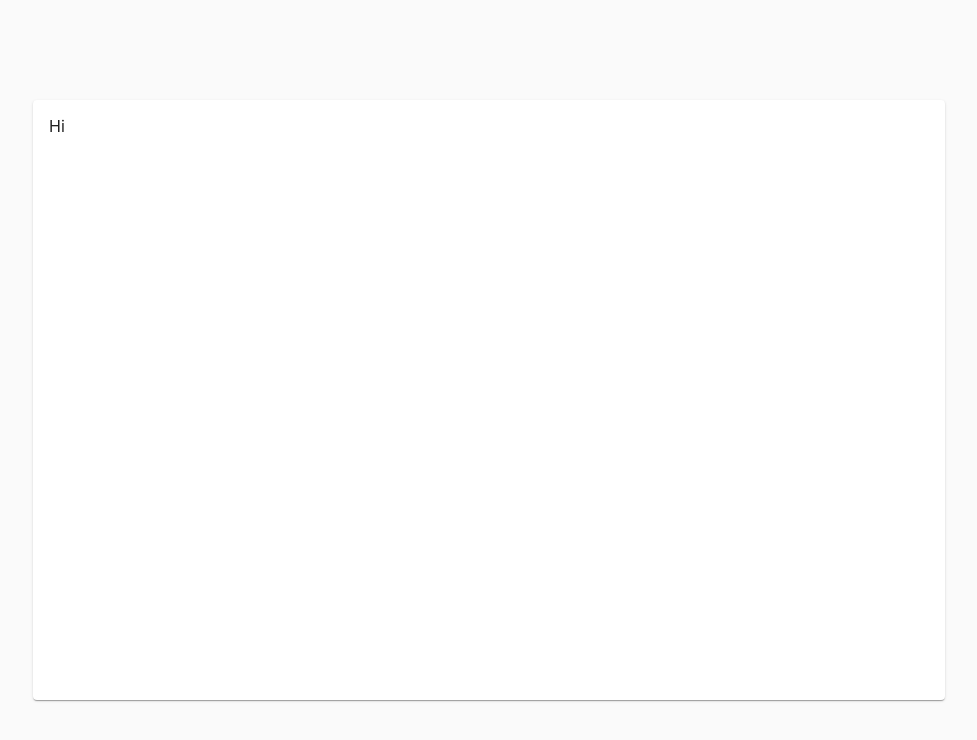
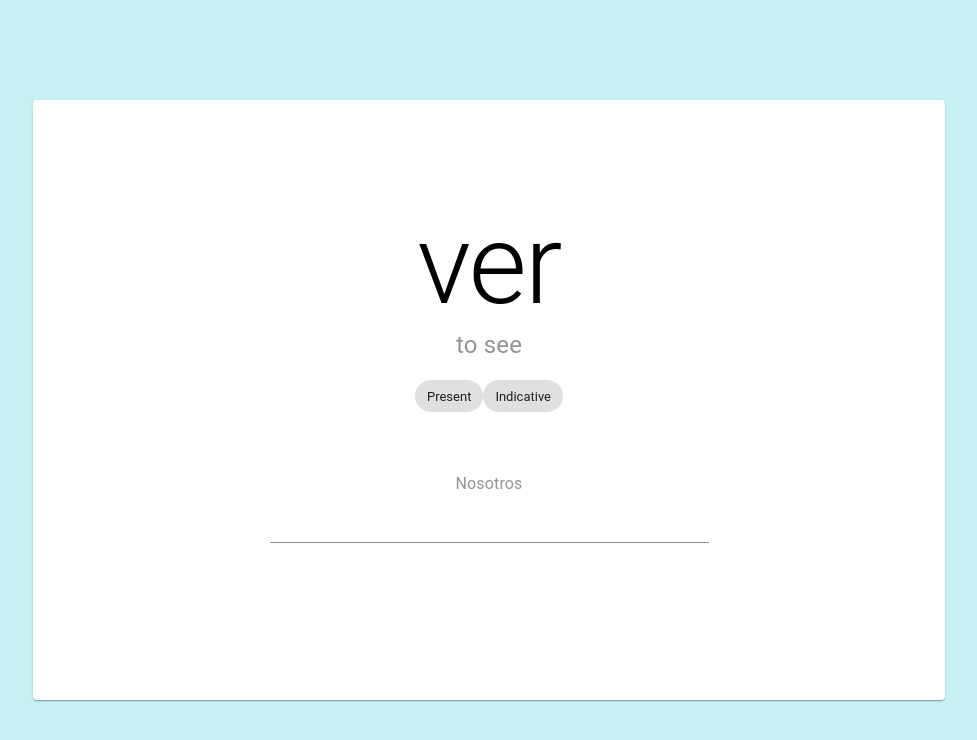
Before and after one commit to nickincardone/conjugator, a React (Create React App) app: page / in a window 1280 px wide. Shown: the top 740 px of the page, without its empty margins (151-1128 px from the left). Built offline with nearby package versions, Linux system fonts and the light colour scheme.

Commit message:
styled up main page

```diff
--- a/public/index.html
+++ b/public/index.html
@@ -24,7 +24,9 @@
       work correctly both with client-side routing and a non-root public URL.
       Learn how to configure a non-root public URL by running `npm run build`.
     -->
-    <link rel="stylesheet" href="https://fonts.googleapis.com/css?family=Roboto:300,400,500,700&display=swap" />
+<!--    <link rel="stylesheet" href="https://fonts.googleapis.com/css?family=Roboto:300,400,500,700&display=swap" />-->
+    <link href="https://fonts.googleapis.com/css2?family=Sen:wght@400;700&display=swap" rel="stylesheet">
+    <link href="https://fonts.googleapis.com/css2?family=Open+Sans:wght@300;400;700&display=swap" rel="stylesheet">
 
     <title>PorOPara</title>
   </head>
--- a/src/App.css
+++ /dev/null
@@ -1,61 +0,0 @@
-.App {
-  text-align: center;
-}
-
-.App-logo {
-  height: 40vmin;
-  pointer-events: none;
-}
-
-@media (prefers-reduced-motion: no-preference) {
-  .App-logo {
-    animation: App-logo-spin infinite 20s linear;
-  }
-}
-
-.App-header {
-  background-color: #282c34;
-  min-height: 100vh;
-  display: flex;
-  flex-direction: column;
-  align-items: center;
-  justify-content: center;
-  font-size: calc(10px + 2vmin);
-  color: white;
-}
-
-.App-link {
-  color: #61dafb;
-}
-
-@keyframes App-logo-spin {
-  from {
-    transform: rotate(0deg);
-  }
-  to {
-    transform: rotate(360deg);
-  }
-}
-
-html, body {
-  margin: 0;
-  height: 100%;
-  background-color: #fafafa;;
-}
-
-#root {
-  height: 100%;
-}
-
-.nji-main {
-  height: 100%;
-}
-
-.center-grid {
-  height: 100%;
-  justify-content: center;
-}
-
-.nji-main-card {
-  min-height: 600px;
-}
--- a/src/App.js
+++ b/src/App.js
@@ -1,28 +1,66 @@
 import React from 'react';
 import {createMuiTheme, MuiThemeProvider} from '@material-ui/core/styles';
-import './App.css';
+import './App.scss';
 import Container from "@material-ui/core/Container";
 import Card from "@material-ui/core/Card";
 import CardContent from "@material-ui/core/CardContent";
 import Grid from "@material-ui/core/Grid";
+import Typography from "@material-ui/core/Typography";
+import TextField from "@material-ui/core/TextField";
+import Box from "@material-ui/core/Box";
+import Chip from "@material-ui/core/Chip";
 
-function App() {
-    const palette = {
+class App extends React.Component {
+    palette = {
         palette: {
             primary: {main: '#ffffff', contrastText: '#212121'},
             secondary: {main: '#80CBC4'}
         }
     };
-    const themeName = 'White Monte Carlo Little Penguin';
-    const theme = createMuiTheme(palette, themeName);
+    themeName = 'White Monte Carlo Little Penguin';
+    theme = createMuiTheme(this.palette, this.themeName);
 
+    render() {
         return (
-        <MuiThemeProvider theme={theme}>
+            <MuiThemeProvider theme={this.theme}>
                 <Container maxWidth="md" className="nji-main">
                     <Grid container className="center-grid" direction="column">
                         <Grid item>
                             <Card className="nji-main-card">
-                            <CardContent>Hi</CardContent>
+                                <CardContent>
+                                    <div className="nji-main-top">
+                                        <Box
+                                            display={'flex'}
+                                            flexDirection={'column'}
+                                            alignItems={'center'}
+                                            justifyContent={'center'}
+                                            minHeight={360}
+                                            color={'common.black'}
+                                            textAlign={'center'}
+                                        >
+                                            <Typography variant="h1">ver</Typography>
+                                            <Typography variant="h4">to see</Typography>
+                                            <div className="nji-main-chips">
+                                                <Chip label="Present" />
+                                                <Chip label="Indicative" />
+                                            </div>
+                                        </Box>
+                                    </div>
+                                    <div className="nji-main-bottom">
+                                        <Box
+                                            display={'flex'}
+                                            flexDirection={'column'}
+                                            alignItems={'center'}
+                                            justifyContent={'center'}
+                                            color={'common.black'}
+                                            textAlign={'center'}
+                                        >
+                                            <Typography variant="h1">
+                                                <TextField id="standard-basic" label="Nosotros" autoFocus={true}/>
+                                            </Typography>
+                                        </Box>
+                                    </div>
+                                </CardContent>
                             </Card>
                         </Grid>
                     </Grid>
@@ -30,5 +68,6 @@ function App() {
             </MuiThemeProvider>
         );
     }
+}
 
 export default App;
--- /dev/null
+++ b/src/App.scss
@@ -0,0 +1,73 @@
+html, body {
+  margin: 0;
+  height: 100%;
+  background-color: #c8f1f5;;
+}
+
+#root {
+  height: 100%;
+}
+
+.nji-main {
+  height: 100%;
+}
+
+.center-grid {
+  height: 100%;
+  justify-content: center;
+}
+
+.nji-main-card {
+  font-family: 'Sen', 'Open Sans', sans-serif;
+  min-height: 600px;
+
+  .MuiCardContent-root {
+    min-height: 560px;
+
+    .nji-main-top {
+      h1 {
+        font-size: 7em;
+        margin-top: 20px;
+      }
+      h4 {
+        color: #949494;
+        font-size: 1.5em;
+      }
+    }
+
+    .nji-main-chips {
+      margin-top: 20px;
+    }
+
+    .nji-main-bottom {
+      .MuiInputLabel-root {
+        transform: translateX(-50%);
+        left: 50%;
+        &.Mui-focused {
+          color: #949494;
+        }
+      }
+
+      .MuiInput-underline.Mui-focused:after {
+        transform: scaleX(0);
+      }
+
+      input {
+        font-size: 2em;
+        text-align: center;
+      }
+
+      .MuiGrid-direction-xs-column {
+        min-height: 560px;
+      }
+
+      .MuiGrid-grid-xs-8 {
+        flex-grow: 2;
+      }
+
+      .MuiGrid-grid-xs-4 {
+        flex-grow: 1;
+      }
+    }
+  }
+}
```
Lines whose indentation alone changed are shown as unchanged.
